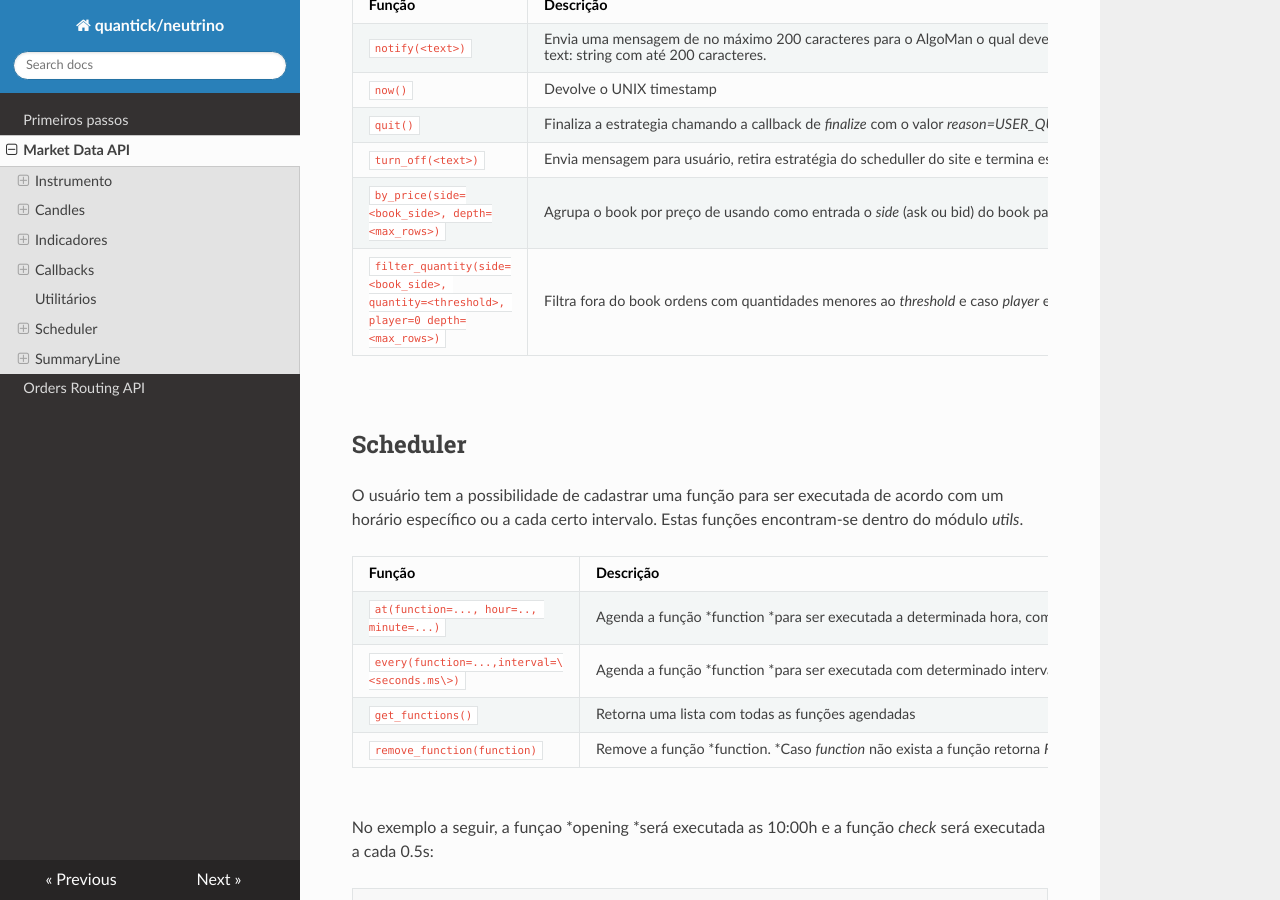
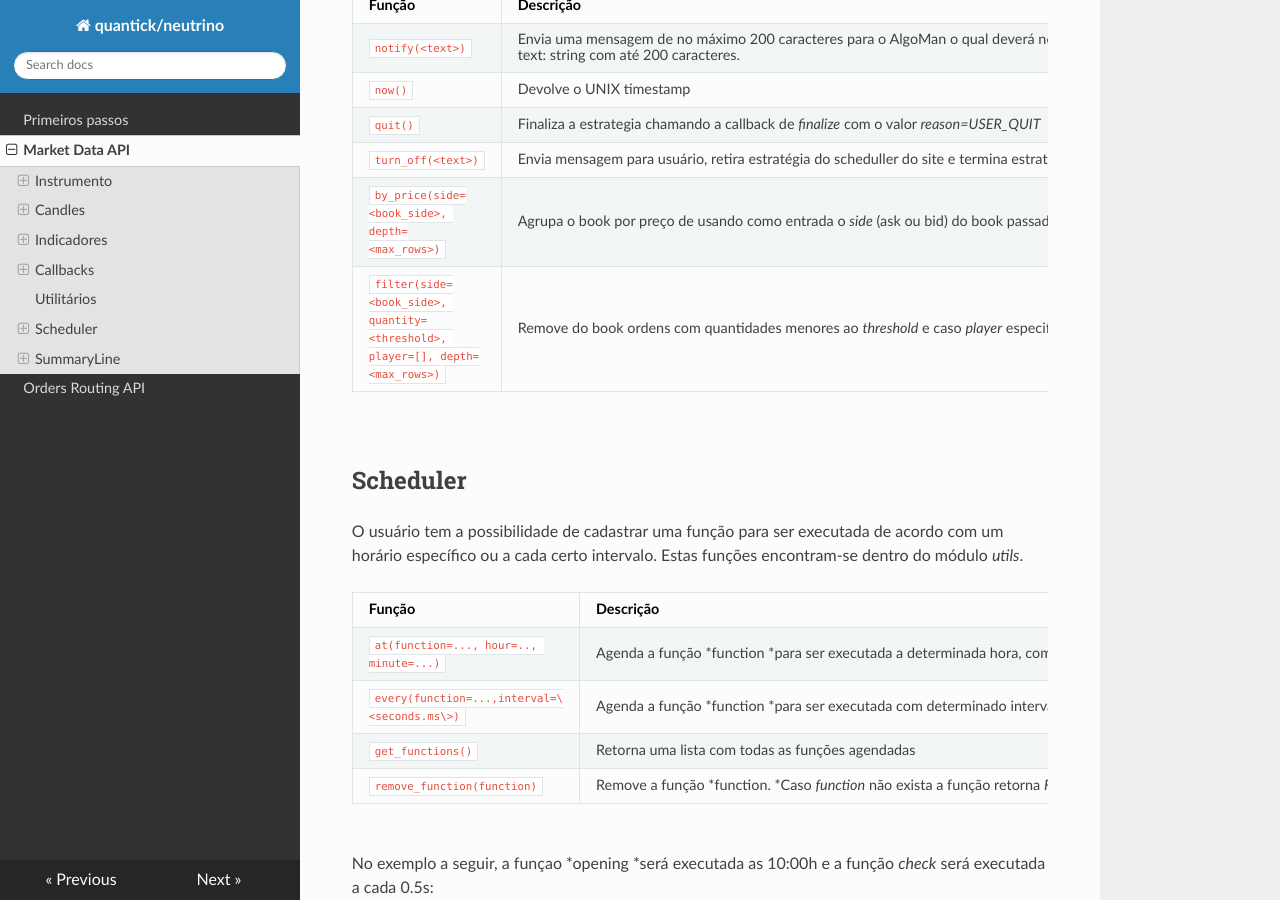
Before and after one commit to onesoftsa/quantick-docs, an MkDocs documentation site: the page built from docs/mktdata.md, in a window 1280 px wide and 900 px high, scrolled down 13749 px. Built offline with MkDocs 1.6.1, drawn with Linux system fonts in a browser that asks for light colours; nearby versions of some CDN libraries.

Commit message:
Atualizando documentacao da funcao filter

```diff
--- a/docs/mktdata.md
+++ b/docs/mktdata.md
@@ -951,9 +951,9 @@
 <td>Agrupa o book por preço de usando como entrada o <em>side</em> (ask ou bid) do book passado como argumento <em>(book_side).</em> <em>depth </em> é limitado para produzir um número de linhas especificadas por <em>max_rows</em>. O valor máximo é 10.</td>
 </tr>
 <tr class="even">
-<td><code>filter_quantity(side=&lt;book_side&gt;, quantity=&lt;threshold&gt;, player=0 depth=&lt;max_rows&gt;)</code></td>
-<td>Filtra fora do book ordens com quantidades menores ao <em>threshold</em> e caso <em>player</em> especificado somente as ordens dele serão devolvidas.
-Usa como entrada o <em>side</em> (ask ou bid) do book passado como argumento <em>(book_side).</em> <em>depth </em> é limitado para produzir um número de linhas especificadas por <em>max_rows</em>. O valor máximo é 10.</td>
+<td><code>filter(side=&lt;book_side&gt;, quantity=&lt;threshold&gt;, player=[], depth=&lt;max_rows&gt;)</code></td>
+<td>Remove do book ordens com quantidades menores ao <em>threshold</em> e caso <em>player</em> especificado somente as ordens deles serão apresentadas.
+Usa como entrada o <em>side</em> (ask ou bid) do book passado como argumento <em>(book_side).</em> <em>depth </em> é limitado para produzir um número de níveis de preço especificadas por <em>max_rows</em>. O valor máximo é 10.</td>
 </tr>
 </tbody>
 </table>
```
